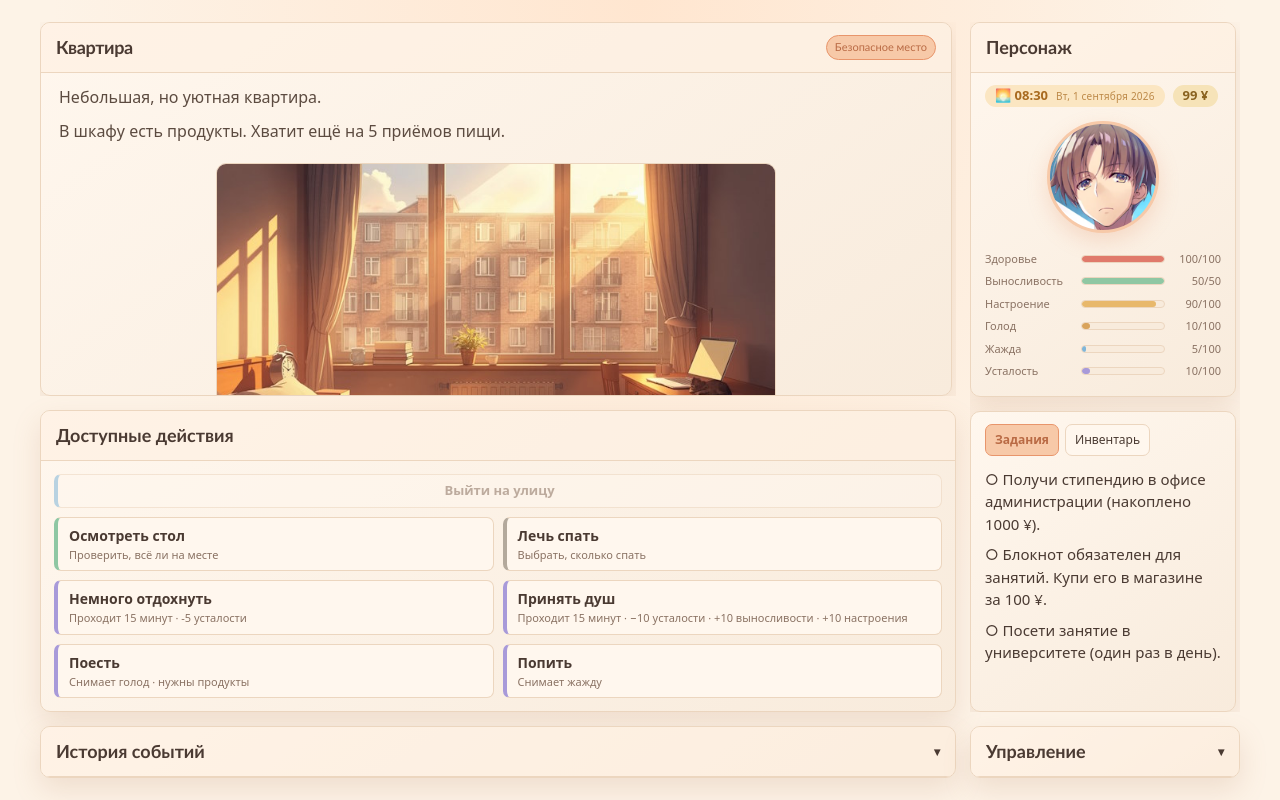
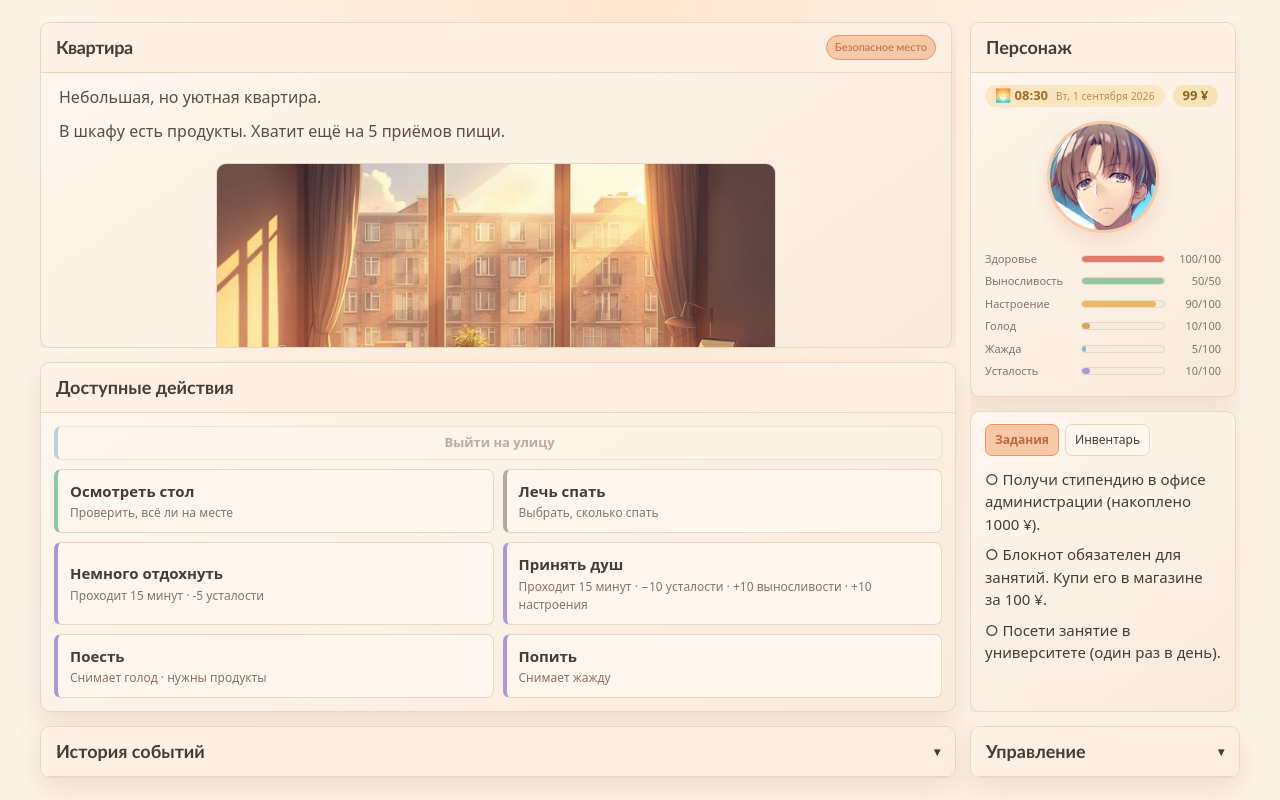
Before and after one commit to aacedia/textgame-js, a plain HTML site: page index.html in a window 1280 px wide. Drawn offline with Linux system fonts and the light colour scheme.

Commit message:
Reverting the previous commit

```diff
--- a/css/styles-actions.css
+++ b/css/styles-actions.css
@@ -3,16 +3,10 @@
 */
 .actions{padding:13px;display:grid;grid-template-columns:repeat(2,minmax(0,1fr));gap:9px}
 .action-title{display:block;font-weight:650;color:var(--text)}
-.hint{display:block;color:var(--muted);font-size:11px;margin-top:1px}
+.hint{display:block;color:var(--muted);font-size:12px;margin-top:2px}
 
 /* Цветные полосы по категории действия */
-.action{
-  padding:7px 11px;
-  font-size:14px;
-  border-left-width:4px;
-  border-left-style:solid;
-  border-left-color:var(--border);
-}
+.action{border-left-width:4px;border-left-style:solid;border-left-color:var(--border)}
 .action--move  {border-left-color:#7fb6d9}
 .action--item  {border-left-color:#8fc7a3}
 .action--money {border-left-color:#d9a35b}
```
